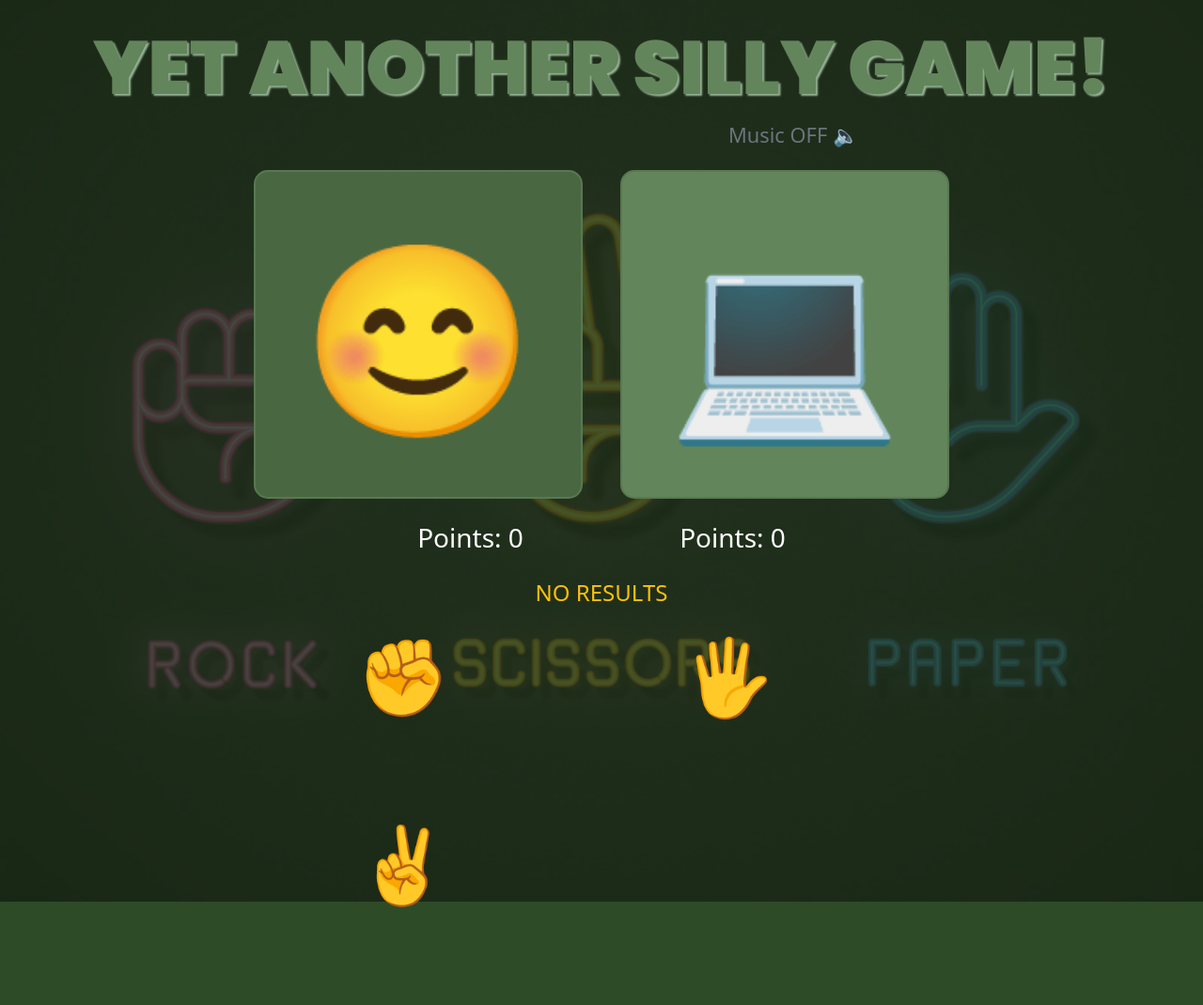
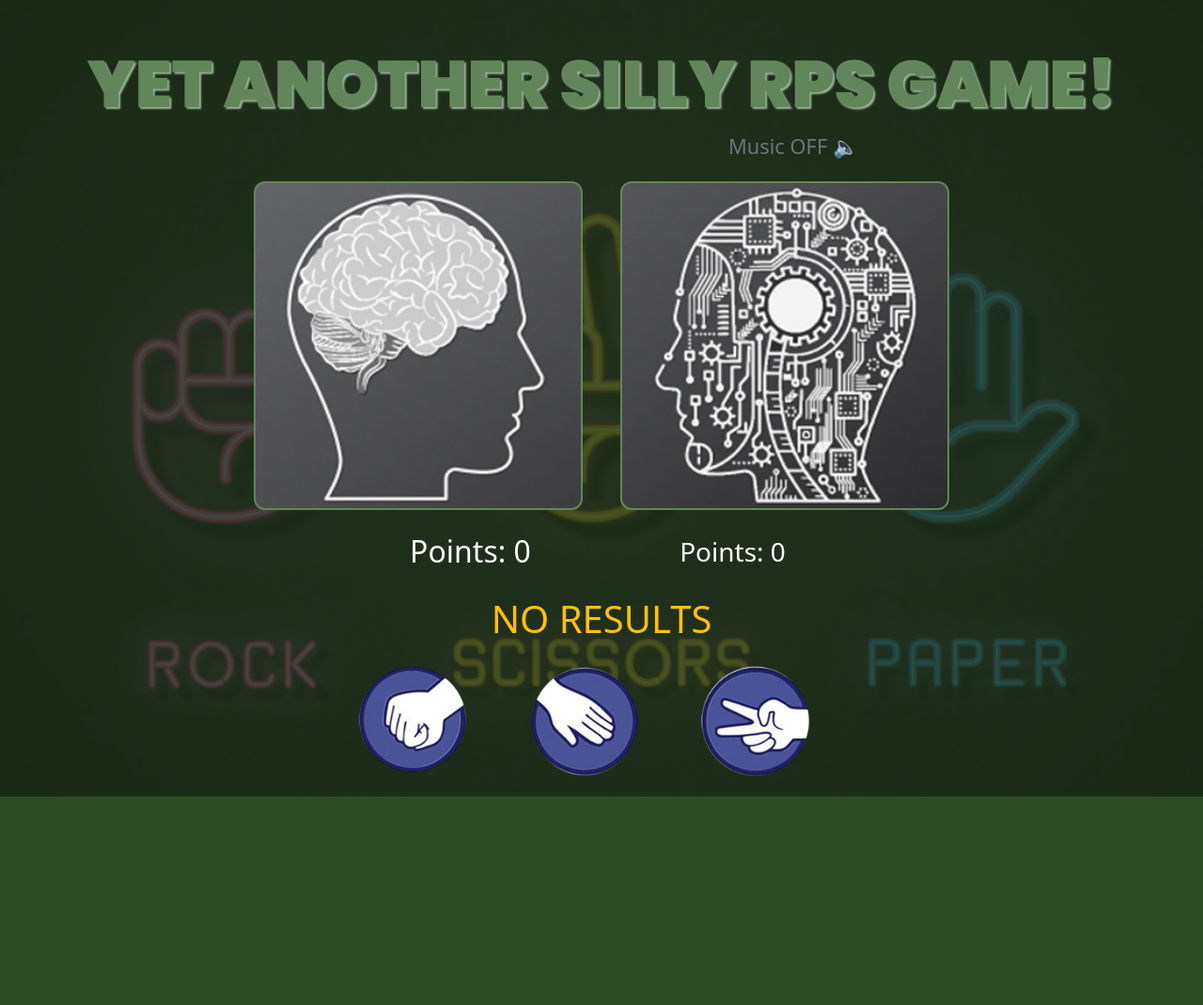
Before and after one commit to AlvisonHunterArnuero/rock-paper-scissors, a plain HTML site: page index.html in a window 1280 px wide. Shown: the whole page at 94% size. After the commit the page ends 848 px from the top, so only its background shows below. Drawn offline with nearby package versions, Linux system fonts and the light colour scheme.

Commit message:
Added more functionality and animations

```diff
--- a/index.html
+++ b/index.html
@@ -20,28 +20,41 @@
 
 <body>
     <div class="wrapper">
-        <div class="container mx-auto w-100 mt-4 h-100">
+        <div class="container mx-auto w-100 mt-5 h-100">
             <div class="row justify-content-center">
-                <h1 class="main-title text-center poppins-black text-uppercase">Yet Another Silly Game!</h1>
+                <h1 class="main-title text-center poppins-black text-uppercase">Yet Another Silly RPS Game!</h1>
                 <small class="w-50 text-muted text-end" id="musicSelector" onclick="bgMusic()">Music OFF 🔈</small>
             </div>
             <div class="row flex justify-content-center align-items-center">
-                <div class="col-12 col-md-6" id="player">😊</div>
-                <div class="col-12 col-md-6 text-dark align-items-center d-flex" id="computer">💻</div>
+                <div class="col-12 col-md-6" id="player">
+                    <img class="profiles" width="350" height="350" src="./img/ply_profile.png" alt="player"
+                        id="plyDisplay" />
+                </div>
+                <div class="col-12 col-md-6 text-dark align-items-center d-flex" id="computer">
+                    <img class="profiles" width="350" height="350" src="./img/cpu_profile.png" alt="cpu"
+                        id="cpuDisplay" />
+                </div>
             </div>
 
             <div class="w-50 mx-auto row flex justify-content-between align-items-center text-center">
-                <div class="col fs-3 text-center text-white" id="playerScore">Points: 0</div>
+                <div class="col fs-2 text-center text-white" id="playerScore">Points: 0</div>
                 <div class="col-12 col-md-6 fs-3 text-center text-white" id="computerScore">Points: 0</div>
             </div>
 
             <div class="row mx-auto flex align-items-center">
-                <div class="col-12 text-warning h4 text-uppercase text-center my-4" id="result">No results</div>
+                <div class="col-12 text-warning h1 text-uppercase text-center my-4" id="result">No results</div>
                 <div class="col-12">
                     <div class="row w-50 mx-auto flex justify-content-between align-items-center">
-                        <div class="col-4 display-1 spin-btn" onclick="play('rock')"><span>✊</span></div>
-                        <div class="col-4 display-1 spin-btn" onclick="play('paper')"><span>🖐️</span></div>
-                        <div class="col-4 display-1 spin-btn" onclick="play('scissors')"><span>✌️</span></div>
+                        <div class="col-4">
+                            <img class="spin-btn" src="./img/rock.png" alt="" id="rockBtn" onclick="play('rock')" />
+                        </div>
+                        <div class="col-4">
+                            <img onclick="play('paper')" class="spin-btn" src="./img/paper.png" alt="" id="paperBtn" />
+                        </div>
+                        <div class="col-4">
+                            <img class="spin-btn" src="./img/scissors.png" alt="" id="scissorsBtn"
+                                onclick="play('scissors')" />
+                        </div>
                     </div>
 
                 </div>
@@ -51,9 +64,7 @@
     </div>
 
     <audio id="clickSound">
-        <source
-            src="./audios/click.mp3"
-            type="audio/mpeg">
+        <source src="./audios/click.mp3" type="audio/mpeg">
         Your browser does not support the audio element.
     </audio>
 
@@ -61,10 +72,10 @@
         <source src="./audios/tada.mp3" type="audio/mpeg">
         Your browser does not support the audio element.
     </audio>
-        <audio id="loseSound">
-            <source src="./audios/lose.mp3" type="audio/mpeg">
-            Your browser does not support the audio element.
-        </audio>
+    <audio id="loseSound">
+        <source src="./audios/lose.mp3" type="audio/mpeg">
+        Your browser does not support the audio element.
+    </audio>
 
     <audio id="bkMusic" autoplay loop>
         <source src="./audios/bassa_island.mp3" type="audio/mpeg">
--- a/main.js
+++ b/main.js
@@ -2,7 +2,7 @@
 const choices = ['rock', 'paper', 'scissors'];
 
 // Responses passed to Emojies to display it on screen
-const responses = {
+const rules = {
   rock: '✊',
   paper: '🖐️',
   scissors: '✌️',
@@ -21,6 +21,8 @@ const computer = document.getElementById('computer');
 const result = document.getElementById('result');
 const playerScore = document.getElementById('playerScore');
 const computerScore = document.getElementById('computerScore');
+const plyDisplay = document.getElementById('plyDisplay');
+const cpuDisplay = document.getElementById('cpuDisplay');
 
 // function to get a random choice from the choice array
 function getRndChoice() {
@@ -34,12 +36,13 @@ function play(playerChoice) {
   // Get the random choice for CPU
   const computerChoice = getRndChoice();
   // Set both player and CPU with their chosen options
-  player.innerText = responses[playerChoice];
-  computer.innerText = responses[computerChoice];
+
+  plyDisplay.src = `animations/ply_${playerChoice}.gif`;
+  cpuDisplay.src = `animations/ply_${computerChoice}.gif`;
 
   // Game Validations
   if (playerChoice === computerChoice) {
-    result.innerText = "It's a draw! 😌";
+    result.innerText = 'It is a draw! 😌';
   } else if (
     (playerChoice === 'rock' && computerChoice === 'scissors') ||
     (playerChoice === 'paper' && computerChoice === 'rock') ||
@@ -73,3 +76,20 @@ function bgMusic() {
     bgMusicAudioTag.setAttribute('class', 'w-50 text-end');
   }
 }
+
+window.onload = function () {
+  // Check if 'myKey' exists in localStorage
+  if (localStorage.getItem('prevScore')) {
+    // Retrieve the content of 'prevScore' from localStorage
+    const prevScore = JSON.parse(localStorage.getItem('prevScore'));
+    console.log('Retrieved prevScore from localStorage:', prevScore);
+  } else {
+    // Initialize 'prevScore' with plyCounter and cpuCounter set to 0
+    const prevScore = {
+      plyCounter: 0,
+      cpuCounter: 0,
+    };
+    localStorage.setItem('prevScore', JSON.stringify(prevScore));
+    console.log('Initialized prevScore in localStorage:', prevScore);
+  }
+};
--- a/styles.css
+++ b/styles.css
@@ -7,7 +7,8 @@ body {
     background-repeat: no-repeat;
 }
 
-#player, #computer {
+#player,
+#computer {
     height: 350px;
     width: 350px;
     display: flex;
@@ -28,13 +29,29 @@ body {
 }
 
 .spin-btn {
-    width: 200px;
-    height: 200px;
     cursor: pointer;
 }
 
+.spin-btn:hover {
+    transform: scale(1.1);
+    border: 2px solid #27215E;
+}
+
+.profiles {
+    border: 2px solid #63855b;
+    border-radius: 12px;
+}
+
+#rockBtn,
+#paperBtn,
+#scissorsBtn {
+    height: 120px;
+    width: 120px;
+    border-radius: 50%;
+}
+
 .main-title {
-    font-size: 80px;
+    font-size: 70px;
     color: #63855b;
     text-shadow: 2px 2px 2px #98b597;
 }
```
Also changed, not shown: img/cpu_profile.png (added), img/paper.png (added), img/ply_profile.png (added), img/rock.png (added), img/scissors.png (added), 3 other files.
